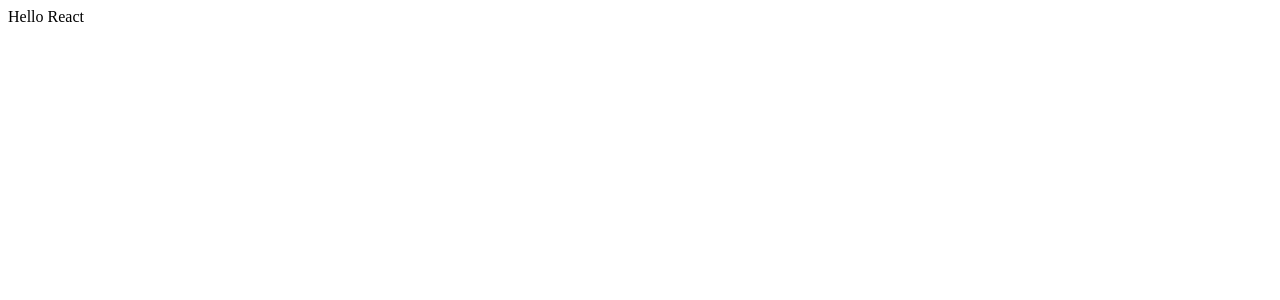
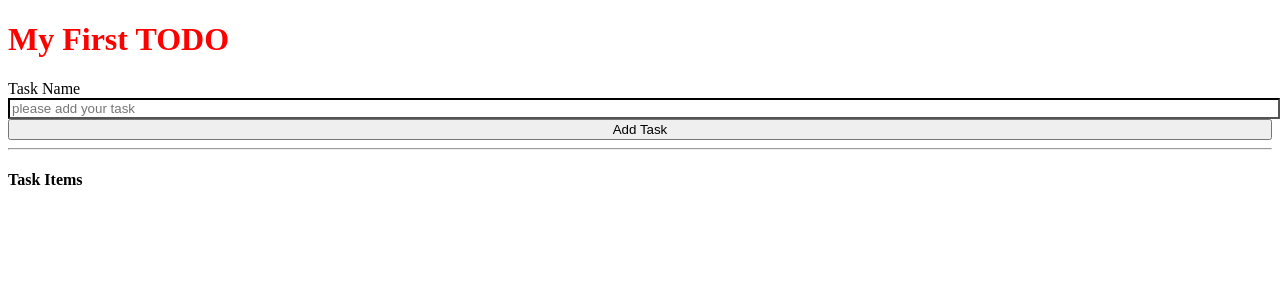
Before and after one commit to ahmed-elkhalily/React-Course, a React (Vite) app in the folder react-app/: page / in a window 1280 px wide. Shown: the top 300 px of the page. Built offline with nearby package versions, Linux system fonts and the light colour scheme.

Commit message:
[FORM] todo list

```diff
--- a/react-app/src/App.css
+++ b/react-app/src/App.css
@@ -1,21 +1,21 @@
-.task {
-  display: flex;
-  justify-content: space-between;
-}
-.title {
-  font-size: 20px;
-  font-weight: bold;
-}
-
-.progress {
-  color: gray;
-}
-.progress.completed {
-  color: green;
-}
-.progress.onwork {
-  color: blue;
-}
-.progress.not-yet {
+.heading {
   color: red;
 }
+.form-control {
+  display: flex;
+  flex-direction: column;
+}
+.input {
+  width: 100%;
+  border-color: black;
+}
+.form small {
+  font-size: 12;
+  color: red;
+}
+.input.error {
+  border-color: red;
+}
+.form button {
+  width: 100%;
+}
--- a/react-app/src/App.jsx
+++ b/react-app/src/App.jsx
@@ -1,7 +1,56 @@
+import { useState } from "react";
 import "./App.css";
 
 function App() {
-  return <div>Hello React</div>;
+  const [task, setTask] = useState("");
+  const [todoList, setTodoList] = useState([]);
+  const [isTaskValid, setIsTaskValid] = useState(true);
+
+  function addTaskToTodoList(event) {
+    event.preventDefault();
+    if (!task) {
+      setIsTaskValid(false);
+      return;
+    }
+
+    setIsTaskValid(true);
+    setTodoList((prev) => {
+      return [...prev, task];
+    });
+
+    setTask("");
+  }
+
+  return (
+    <div>
+      <h1 className="heading">My First TODO</h1>
+      <form className="form">
+        <div className="form-control">
+          <label>Task Name</label>
+          <input
+            className={`input ${!isTaskValid ? "error" : ""}`}
+            value={task}
+            onChange={(event) => {
+              if (task) setIsTaskValid(true);
+              setTask(event.target.value);
+            }}
+            placeholder="please add your task "
+          />
+          {!isTaskValid ? <small>Task is required</small> : null}
+        </div>
+        <button onClick={addTaskToTodoList}>Add Task</button>
+      </form>
+      <hr></hr>
+      <div>
+        <h4>Task Items</h4>
+        <ul>
+          {todoList.map((task, index) => {
+            return <li key={index}>{task}</li>;
+          })}
+        </ul>
+      </div>
+    </div>
+  );
 }
 
 export default App;
```
